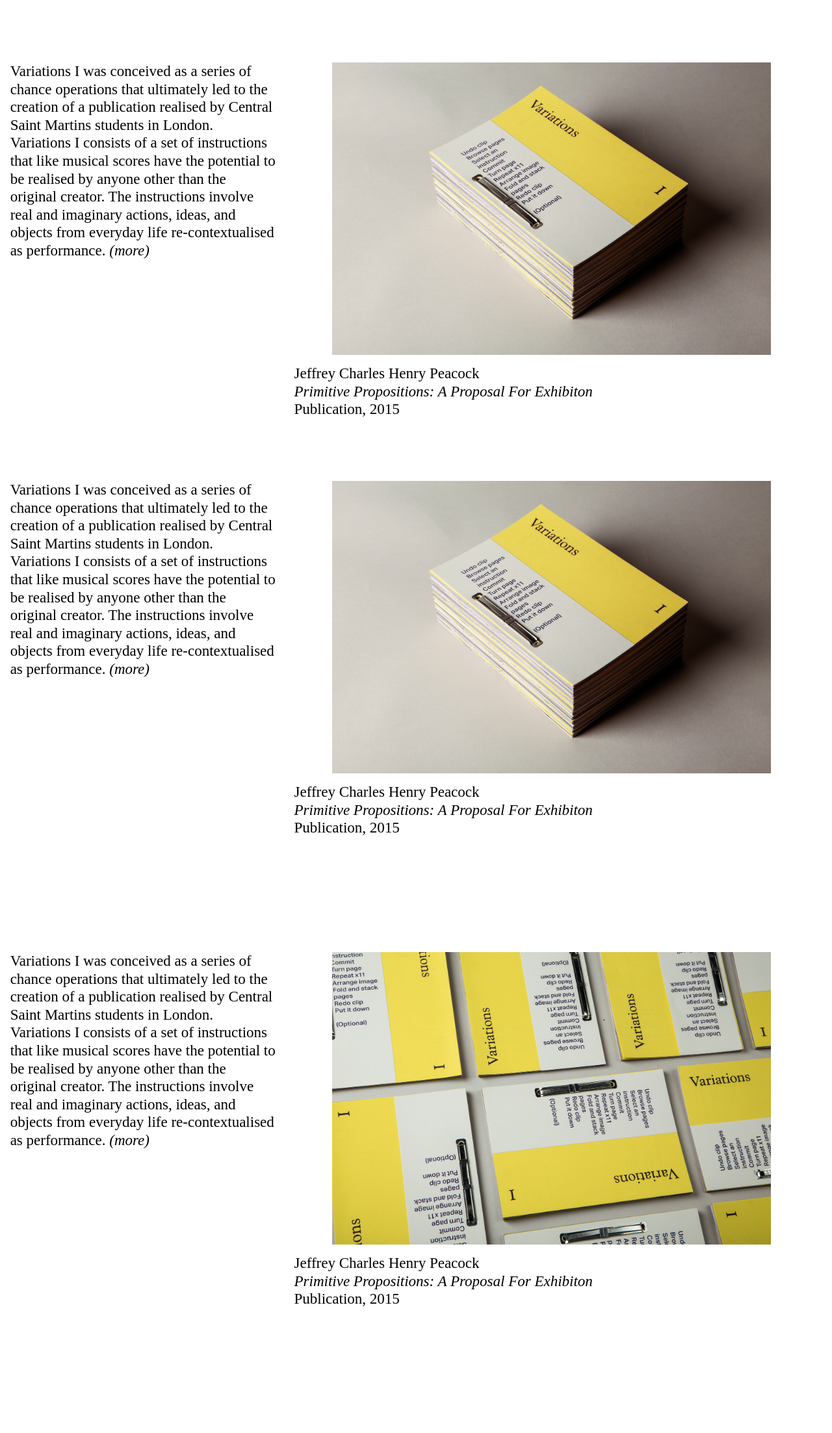
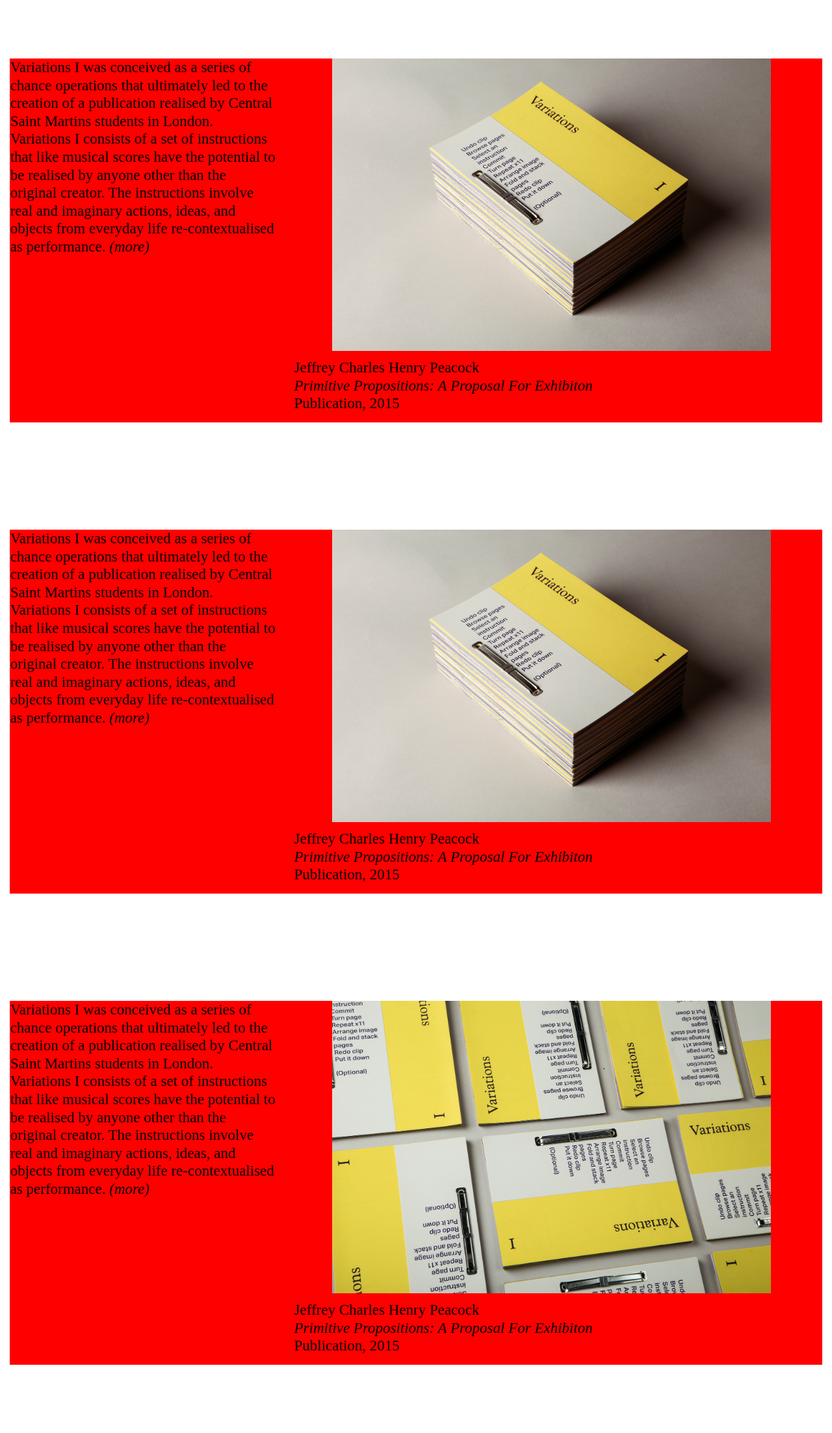
Before and after one commit to jacprada/StudioBergini, a PHP site: page / in a window 1280 px wide. Shown: the part 60-2265 px from the top of the page at 65% size. Run offline with PHP 8.4, Linux system fonts and the light colour scheme; some libraries are stand-ins or nearby versions.

Commit message:
vertically aligned div container

```diff
--- a/css/style.css
+++ b/css/style.css
@@ -238,6 +238,8 @@ section.project {
 }
 
 div.project-container {
+  height: 560px;
+  background-color: red;
   position: relative;
   top: 50%;
   transform: translateY(-50%);
@@ -267,6 +269,8 @@ div.project-bottom {
   width: 100%;
   clear: both;
   text-align: left;
+  position: absolute;
+  bottom: 0;
 }
 
 div.my-slider {
@@ -366,6 +370,7 @@ h2.work-title {
 }
 
 h3.work-type {
+  padding-bottom: 15px;
   padding-left: 35%;
   color: #000000;
 }
--- a/home.html
+++ b/home.html
@@ -91,6 +91,7 @@
         </div>
       </section>
       <section class="project continuous-true" id="second">
+        <div class="project-container">
           <div class="project-top"><h4 class="image-info"></h4></div>
           <div class="project-left">
             <p class="text-left">Variations I was conceived as a series of chance operations that ultimately led to the creation of a publication realised by Central Saint Martins students in London. Variations I consists of a set of instructions that like musical scores have the potential to be realised by anyone other than the original creator. The instructions involve real and imaginary actions, ideas, and objects from everyday life re-contextualised as performance. <a class="toggle-text read-more" href="#">(more)</a></p>
@@ -115,8 +116,10 @@
             <h2 class="work-title">Primitive Propositions: A Proposal For Exhibiton</h2>
             <h3 class="work-type">Publication, 2015</h3>
           </div>
+        </div>
       </section>
       <section class="project continuous-true" id="third">
+      <div class="project-container">
         <div class="project-top"><h4 class="image-info"></h4></div>
         <div class="project-left">
           <p class="text-left">Variations I was conceived as a series of chance operations that ultimately led to the creation of a publication realised by Central Saint Martins students in London. Variations I consists of a set of instructions that like musical scores have the potential to be realised by anyone other than the original creator. The instructions involve real and imaginary actions, ideas, and objects from everyday life re-contextualised as performance. <a class="toggle-text read-more" href="#">(more)</a></p>
@@ -138,6 +141,7 @@
           <h2 class="work-title">Primitive Propositions: A Proposal For Exhibiton</h2>
           <h3 class="work-type">Publication, 2015</h3>
         </div>
+        </div>
       </section>
     </div>
   </main>
```
Lines whose indentation alone changed are shown as unchanged.
